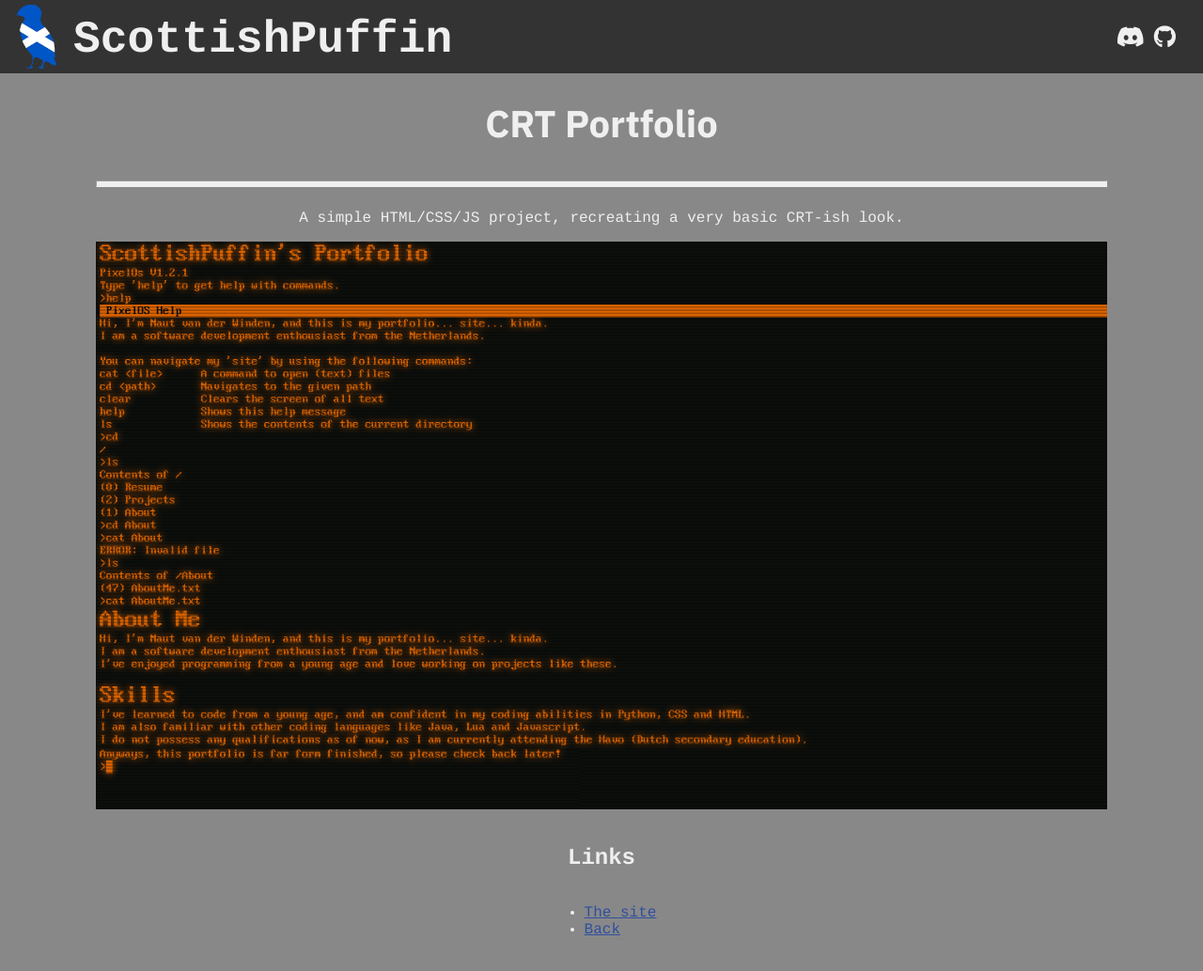
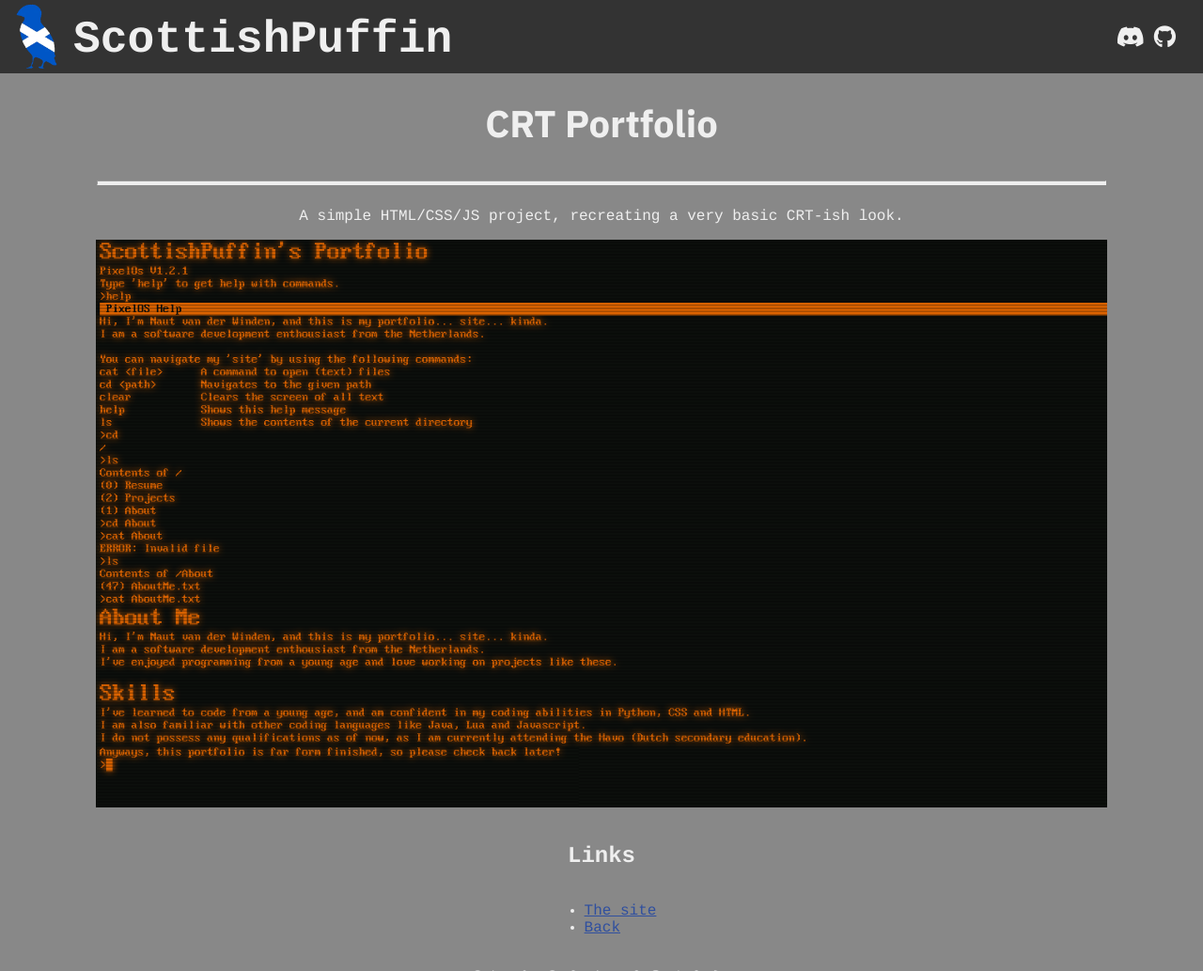
Before and after one commit to WeeScottishPuffin/portfolio, a Flask app: page /project/CRT in a window 1280 px wide. Shown: the top 1033 px of the page at 94% size. Run offline with Flask 2, Linux system fonts and the light colour scheme; some libraries are stand-ins or nearby versions.

Commit message:
Fixed box sizing

```diff
--- a/static/main.css
+++ b/static/main.css
@@ -17,6 +17,10 @@
   font-display: swap;
 }
 
+body, html{
+    margin:0;
+    padding:0;
+}
 
 ::-webkit-scrollbar {
   width: 5px;
@@ -42,6 +46,7 @@ body{
   color:var(--colour-tertiary);
   font-family: Cousine;
   overflow-x:hidden;
+  width:100%;
 }
 .header{
   width:100vw;
@@ -223,3 +228,10 @@ li a{
   height:calc(3ch + 4px);
   }
 }
+
+/*Fixed box sizing*/
+*{
+  -webkit-box-sizing: border-box;
+  -moz-box-sizing: border-box;
+  box-sizing: border-box;
+}
```
